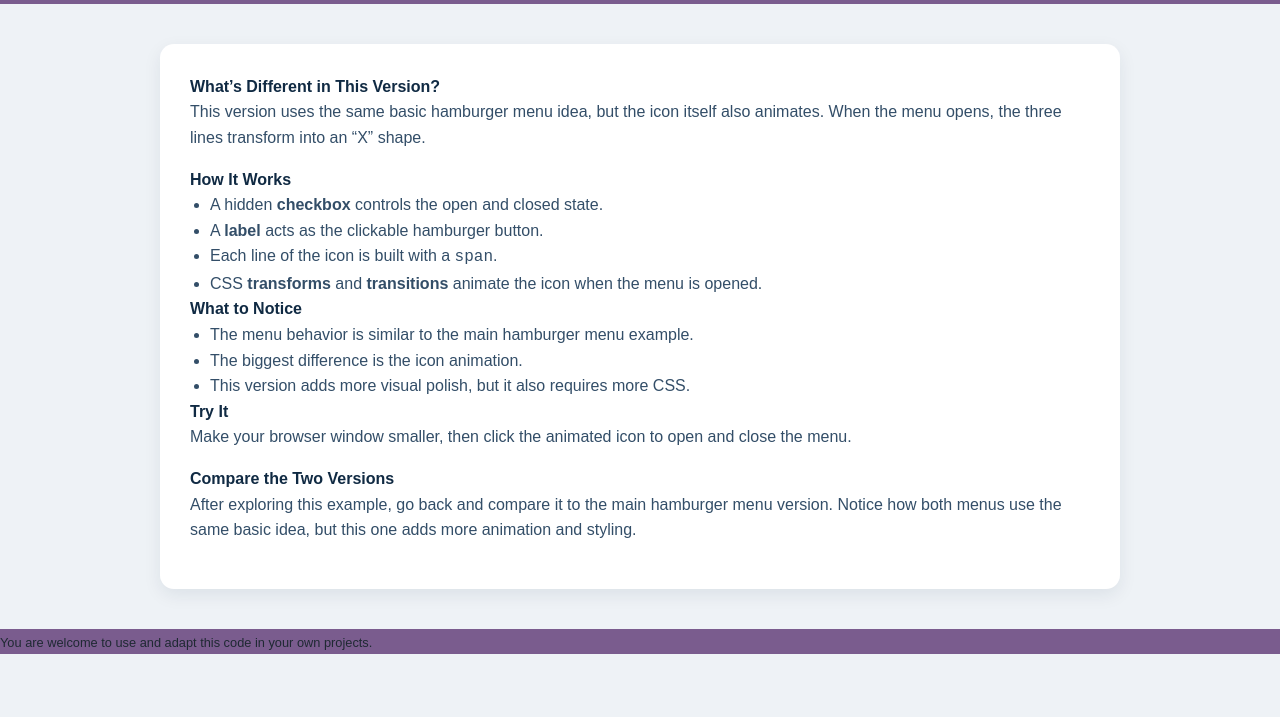
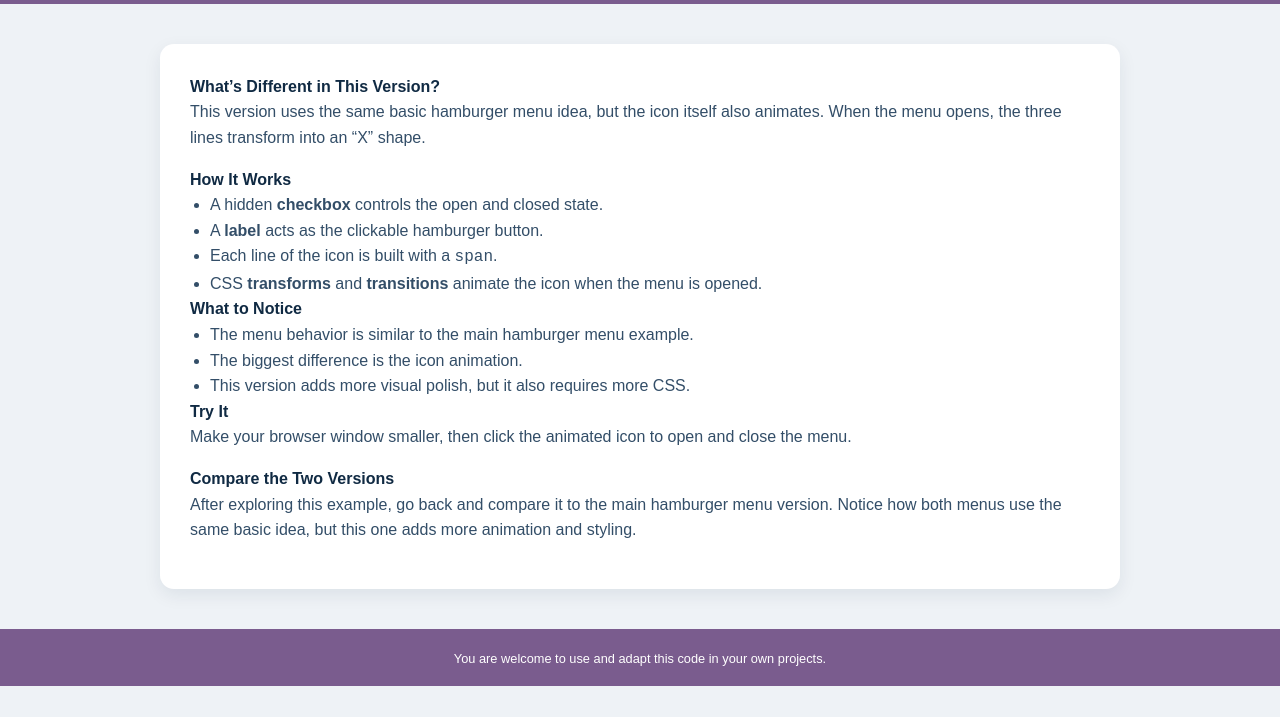
Before and after one commit to prof-anderson-uc/hamburger-menu, a plain HTML site: page animated-icon.html in a window 1280 px wide. Shown: the part 83-800 px from the top of the page. Drawn offline with Linux system fonts and the light colour scheme.

Commit message:
Fixed footer text

```diff
--- a/shared.css
+++ b/shared.css
@@ -83,3 +83,10 @@ main a {
 main a:hover {
   text-decoration: underline;
 }
+
+
+footer {
+  color: white;
+  text-align: center;
+  padding: 1rem;
+}
```
